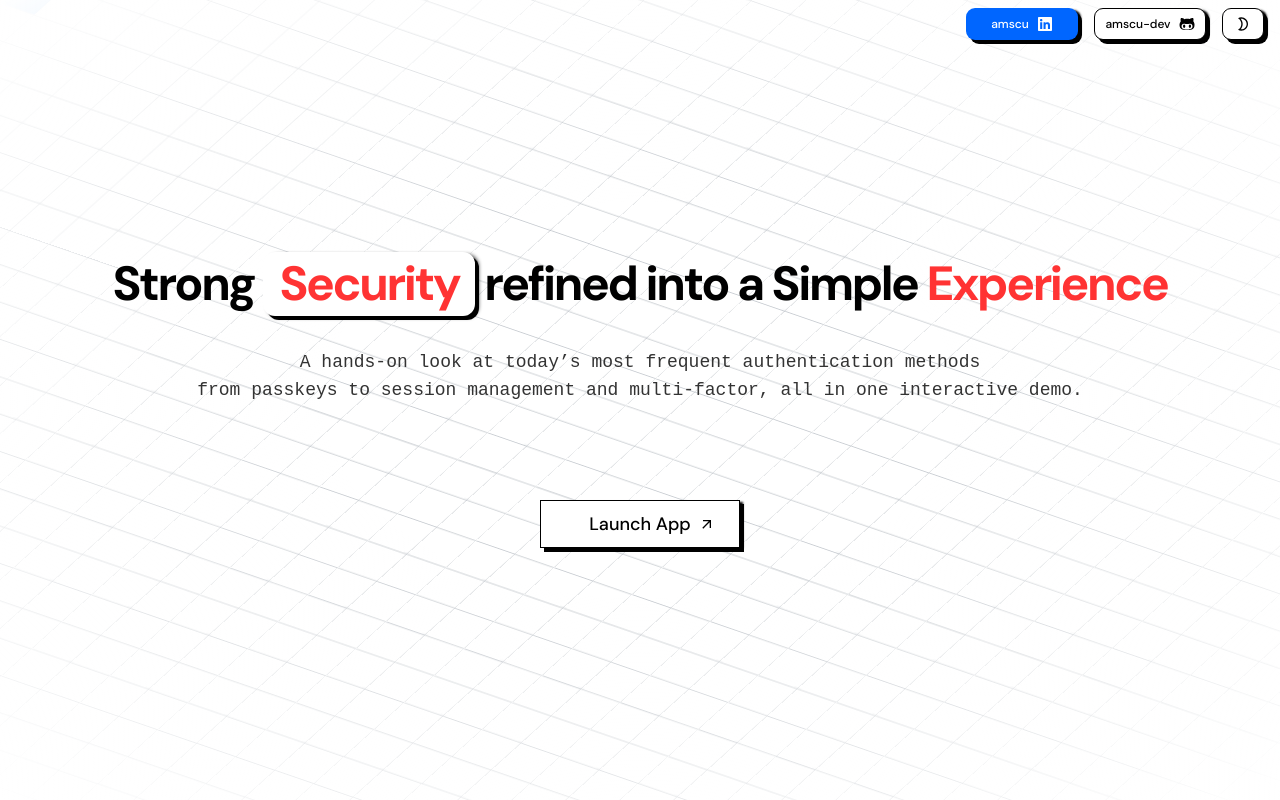
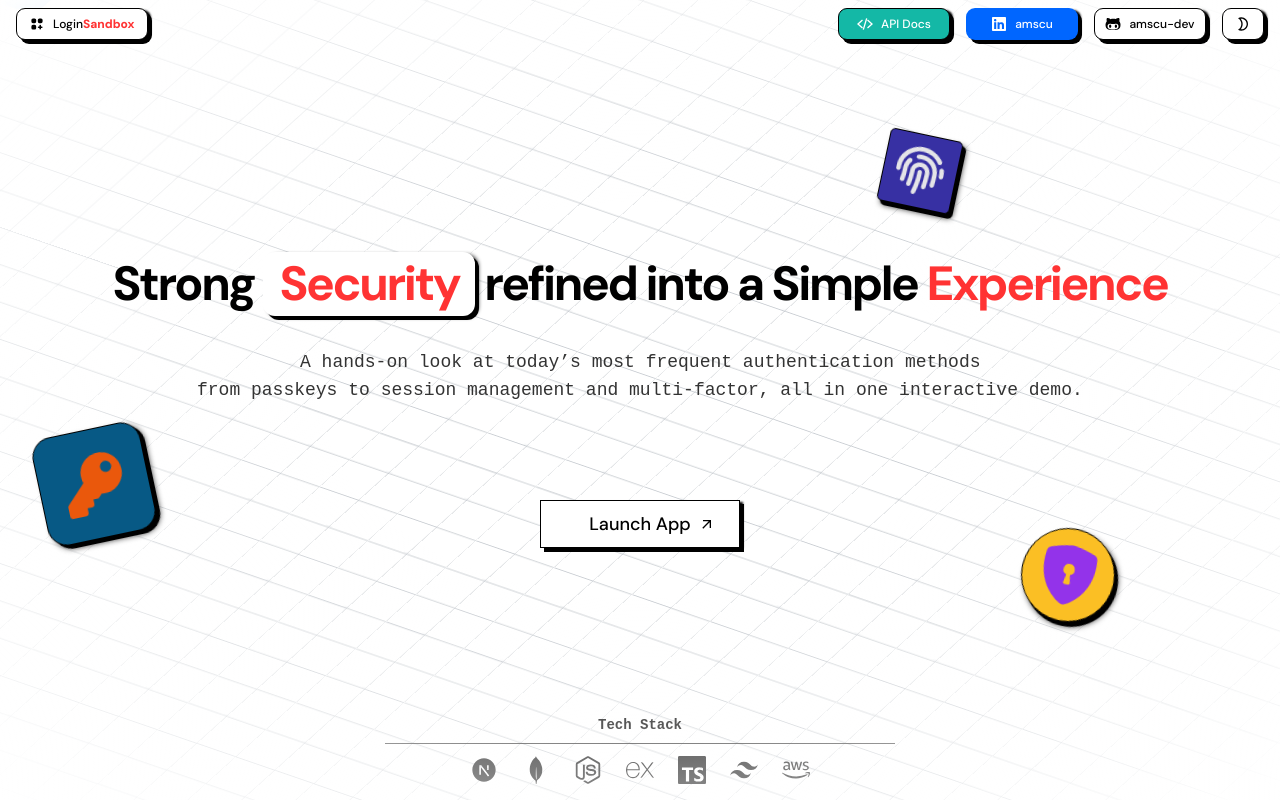
Before and after one commit to amscu-dev/Auth-with-Nodejs-2FA, a Next.js app in the folder client/: page / in a window 1280 px wide. Built offline with nearby package versions, Linux system fonts and the light colour scheme.

Commit message:
Finish Home Screen UI

```diff
--- a/client/app/globals.css
+++ b/client/app/globals.css
@@ -163,6 +163,75 @@ body {
   }
 }
 
+@keyframes slideInFromRight {
+  0% {
+    transform: translateX(30%) scaleX(130%);
+    opacity: 0;
+  }
+  100% {
+    transform: translateX(0) scaleX(100%);
+    opacity: 1;
+  }
+}
+@keyframes slideInFromLeft {
+  0% {
+    transform: translateX(-30%) scaleX(130%);
+    opacity: 0;
+  }
+  100% {
+    transform: translateX(0) scaleX(100%);
+    opacity: 1;
+  }
+}
+@keyframes slideInFromTop {
+  0% {
+    transform: translateY(-60%);
+    opacity: 0;
+  }
+  100% {
+    transform: translateY(0);
+    opacity: 1;
+  }
+}
+@keyframes slideInFromBottom {
+  0% {
+    transform: translateY(60%);
+    opacity: 0;
+  }
+  100% {
+    transform: translateY(0);
+    opacity: 1;
+  }
+}
+@keyframes toOpacity100 {
+  0% {
+    opacity: 0;
+  }
+  100% {
+    opacity: 100;
+  }
+}
+
+.to-opacity-100 {
+  animation: toOpacity100 0.5s ease-in forwards;
+  animation-delay: 0.5s;
+}
+
+.slide-in-from-bottom {
+  animation: slideInFromBottom 0.5s ease-in forwards;
+}
+.slide-in-from-top {
+  animation: slideInFromTop 0.5s ease-in forwards;
+}
+.slide-in-from-right {
+  animation: slideInFromRight 0.75s ease-in forwards;
+  animation-delay: 0.5s;
+}
+.slide-in-from-left {
+  animation: slideInFromLeft 0.75s ease-in forwards;
+  animation-delay: 0.5s;
+}
+
 .slide-top-back {
   animation: slideTopAndBack 2.5s ease-in-out forwards;
 }
--- a/client/app/page.tsx
+++ b/client/app/page.tsx
@@ -4,6 +4,17 @@ import { Button } from "@/components/ui/button";
 import Link from "next/link";
 import React from "react";
 import { MdArrowOutward } from "react-icons/md";
+import { Separator } from "@/components/ui/separator";
+import { RiNextjsFill } from "react-icons/ri";
+import { SiMongodb } from "react-icons/si";
+import { FaNodeJs } from "react-icons/fa";
+import { SiExpress } from "react-icons/si";
+import { SiTypescript } from "react-icons/si";
+import { RiTailwindCssFill } from "react-icons/ri";
+import { FaAws } from "react-icons/fa";
+import { BsFillShieldLockFill } from "react-icons/bs";
+import { FaKey } from "react-icons/fa";
+import { FaFingerprint } from "react-icons/fa";
 const HomePage = () => {
   return (
     <div className="w-full h-full overflow-hidden relative flex items-center justify-center">
@@ -14,30 +25,62 @@ const HomePage = () => {
                bg-[radial-gradient(ellipse_at_center,#00000000_35%,#ffffff_100%)] z-10 dark:bg-[radial-gradient(ellipse_at_center,#00000000_35%,#000000_100%)]"
       />
       <div className="flex items-center justify-center flex-col relative z-30">
-        <h1 className="text-5xl font-bold tracking-tighter mb-8 text-center">
+        <h1 className="text-5xl font-bold tracking-tighter mb-8 text-center slide-in-from-top">
           Strong{" "}
           <span className="text-primary bg-white shadow-md px-4 py-2 inline-block rounded-[12px]">
             Security
           </span>{" "}
           refined into a Simple <span className="text-primary">Experience</span>
         </h1>
-        <p className="text-lg text-muted-foreground font-medium font-mono text-center">
+        <p className="text-lg text-muted-foreground font-medium font-mono text-center slide-in-from-right opacity-0">
           A hands-on look at today’s most frequent authentication methods
         </p>
-        <p className="text-lg mb-24 text-muted-foreground font-medium font-mono text-center">
+        <p className="text-lg mb-24 text-muted-foreground font-medium font-mono text-center slide-in-from-left opacity-0">
           {" "}
           from passkeys to session management and multi-factor, all in one
           interactive demo.
         </p>
         <Button
           asChild
-          className="px-12 text-lg h-12 relative"
+          className="px-12 text-lg h-12 relative slide-in-from-bottom"
           variant="outline"
         >
           <Link href="/accounts/signin">
             Launch App <MdArrowOutward className="absolute right-6 text-3xl" />
           </Link>
         </Button>
+        {/* ICONS ON SCREEN */}
+        <div
+          className="flex items-center justify-center p-4 absolute border bg-amber-400 shadow-lg rounded-full rotate-12 -bottom-[25%] right-[5%]
+         opacity-0 to-opacity-100"
+        >
+          <BsFillShieldLockFill className="text-6xl text-purple-600 " />
+        </div>
+        <div
+          className="flex items-center justify-center p-3 absolute border bg-indigo-800 shadow-lg  rounded-[5px] rotate-12 -top-[40%] right-[20%]
+         opacity-0 to-opacity-100"
+        >
+          <FaFingerprint className="text-5xl text-zinc-200" />
+        </div>
+        <div
+          className="flex items-center justify-center p-6 absolute border bg-sky-800 shadow-lg rounded-[20px] -rotate-12 bottom-[3%] -left-[7%]
+         opacity-0 to-opacity-100"
+        >
+          <FaKey className="text-6xl text-orange-600 " />
+        </div>
+      </div>
+      <div className="flex flex-col items-center justify-center absolute bottom-4 right-1/2 translate-x-1/2 opacity-0 to-opacity-100">
+        <h2 className="mb-2 font-mono font-semibold text-sm">Tech Stack</h2>
+        <Separator className="mb-3 bg-border/80 w-[150%]" />
+        <div className="flex items-center justify-center gap-6 z-50">
+          <RiNextjsFill size="1.75rem" />
+          <SiMongodb size="1.75rem" />
+          <FaNodeJs size="1.75rem" />
+          <SiExpress size="1.75rem" />
+          <SiTypescript size="1.75rem" />
+          <RiTailwindCssFill size="1.75rem" />
+          <FaAws size="1.75rem" />
+        </div>
       </div>
     </div>
   );
--- a/client/components/links-bar/LinksBar.tsx
+++ b/client/components/links-bar/LinksBar.tsx
@@ -4,21 +4,46 @@ import { FaGithubAlt } from "react-icons/fa";
 import { FaLinkedin } from "react-icons/fa";
 import { Button } from "../ui/button";
 import Link from "next/link";
+import { IoCodeSlashSharp } from "react-icons/io5";
 import ToggleThemeButton from "./ToggleThemeButton";
+import { HiViewGridAdd } from "react-icons/hi";
 
 interface LinksBarProps {}
 
 const LinksBar: React.FC<LinksBarProps> = () => {
   return (
-    <div className="absolute top-2 right-4  flex items-center justify-center gap-4 z-50">
+    <div className="absolute top-2 right-4 left-4 flex items-center justify-center gap-4 z-50 slide-in-from-top">
+      <Button
+        asChild
+        size="sm"
+        className="rounded-[9px]  mr-auto gap-0"
+        variant="outline"
+      >
+        <Link href="/">
+          <HiViewGridAdd className="mr-2" />
+          <span>Login</span>
+          <span className="text-primary font-extrabold">Sandbox</span>
+        </Link>
+      </Button>
+      <Button
+        asChild
+        size="sm"
+        className="w-28 rounded-[9px] bg-teal-500 text-white"
+        variant="outline"
+      >
+        <Link href="https://docs.loginsandbox.xyz">
+          <IoCodeSlashSharp />
+          <span>API Docs</span>
+        </Link>
+      </Button>
       <Button
         asChild
         size="sm"
         className="w-28 bg-accent rounded-[9px] hover:bg-blue-400"
       >
         <Link href="https://www.linkedin.com/in/amscu/">
+          <FaLinkedin />
           <span>amscu</span>
-          <FaLinkedin />
         </Link>
       </Button>
       <Button
@@ -28,10 +53,11 @@ const LinksBar: React.FC<LinksBarProps> = () => {
         variant="outline"
       >
         <Link href="https://github.com/amscu-dev">
+          <FaGithubAlt />
           <span>amscu-dev</span>
-          <FaGithubAlt />
         </Link>
       </Button>
+
       <ToggleThemeButton />
     </div>
   );
```
